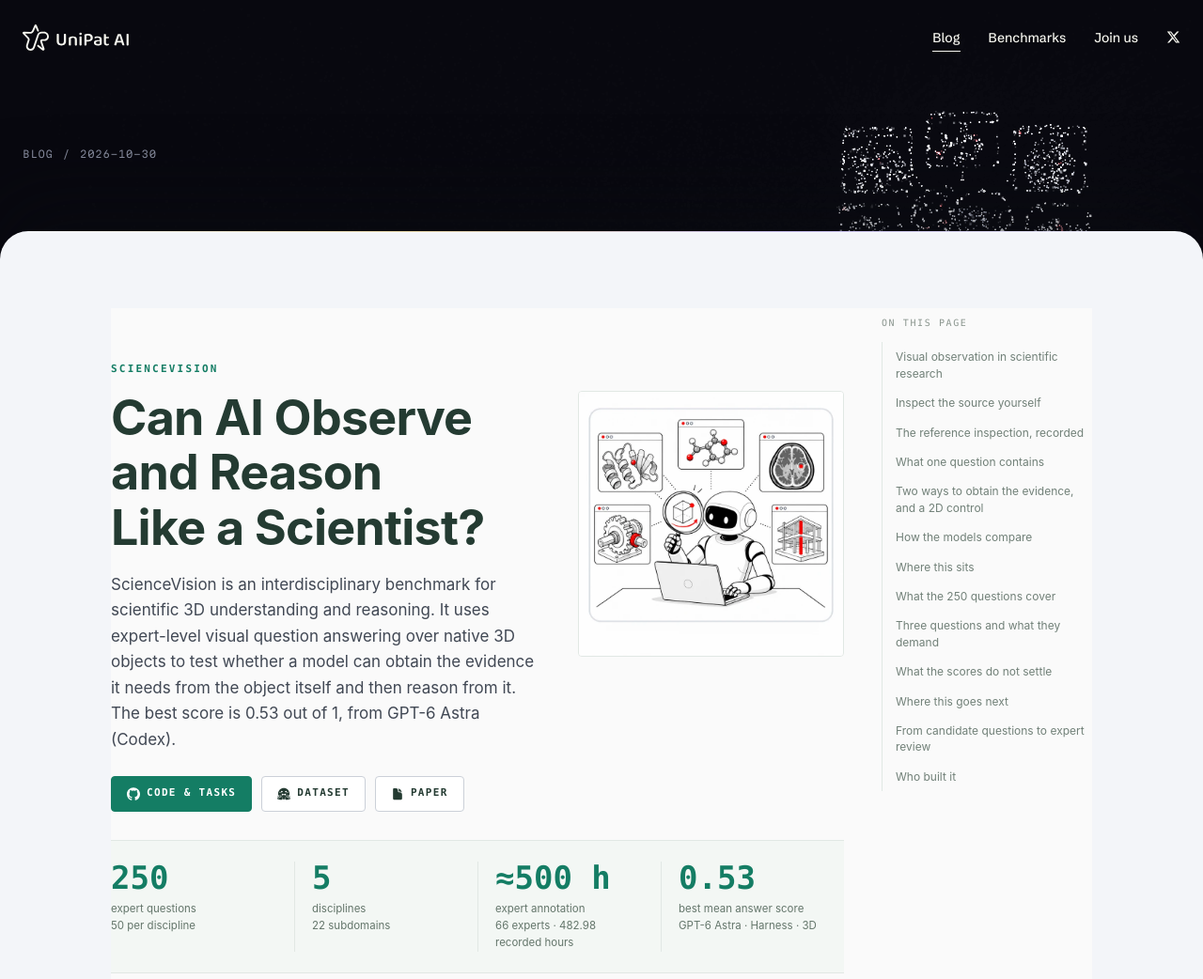
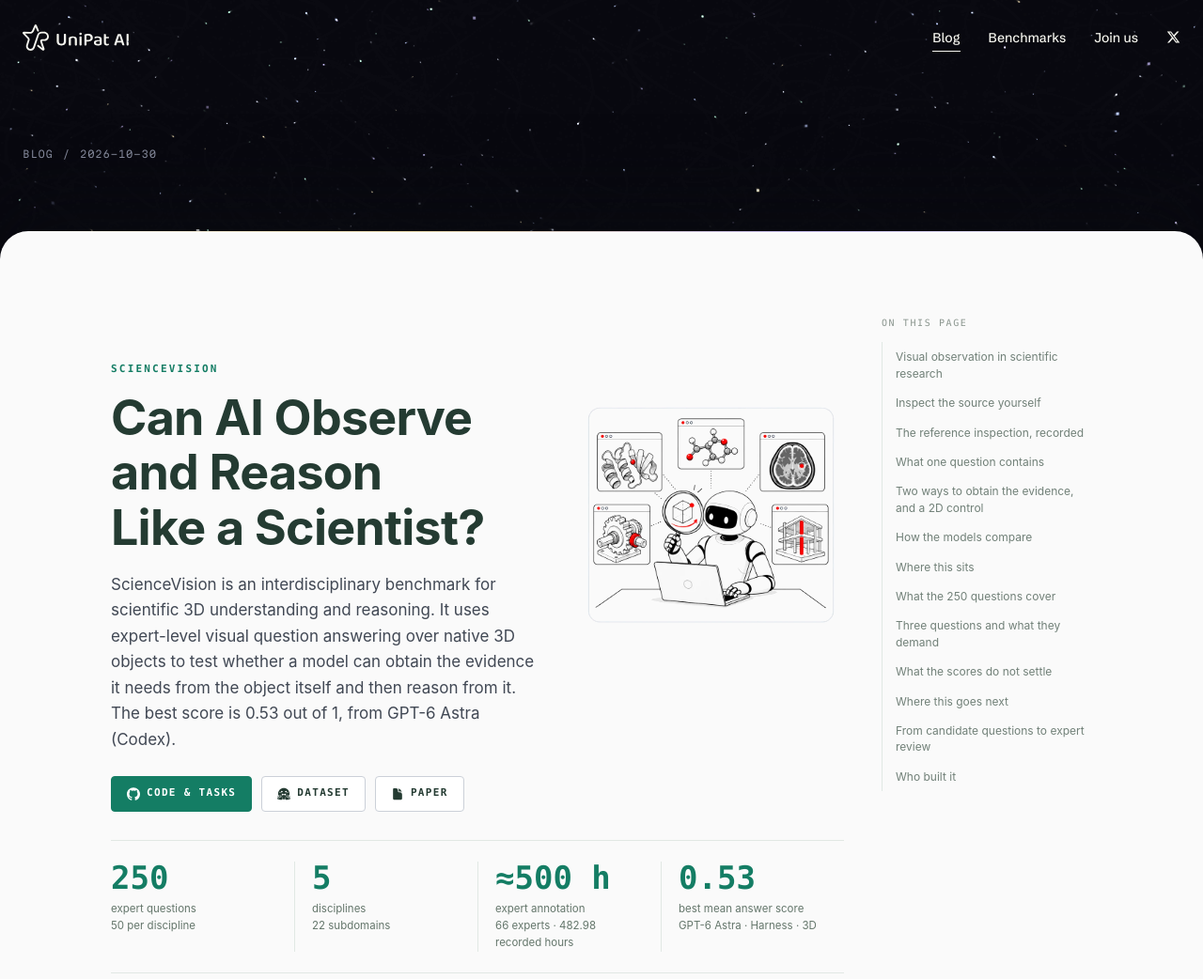
Before and after one commit to zhonggang-dev/homepage-v2, a Flask app: page /blog/ScienceVision in a window 1280 px wide. Shown: the top 1042 px of the page at 94% size. Run offline with Flask 3, Linux system fonts and the light colour scheme.

Commit message:
Refine article backgrounds and ScienceVision hero presentation

```diff
--- a/content/blog/ScienceVision.md
+++ b/content/blog/ScienceVision.md
@@ -5,7 +5,7 @@
 Layout: sciencevision
 
 <link rel="stylesheet" href="/static/sciencevision/styles/tokens.css?v=bb3701f1">
-<link rel="stylesheet" href="/static/sciencevision/styles/article.css?v=715e4e26">
+<link rel="stylesheet" href="/static/sciencevision/styles/article.css?v=1d36cf4b">
 <link rel="stylesheet" href="/static/sciencevision/styles/trajectory.css?v=b7672362">
 <link rel="stylesheet" href="/static/sciencevision/styles/components.css?v=a4a2c031">
 <link rel="stylesheet" href="/static/sciencevision/styles/viewer.css?v=1dceb7d6">
--- a/static/sciencevision/styles/article.css
+++ b/static/sciencevision/styles/article.css
@@ -225,9 +225,9 @@
   display: block;
   width: 100%;
   height: auto;
-  border: 1px solid var(--sv-rule);
-  border-radius: var(--sv-radius);
-  background: #fff;
+  /* the drawing carries its own rounded frame; multiply drops its white sheet into the ground */
+  mix-blend-mode: multiply;
+  filter: brightness(1.04) contrast(1.04);
 }
 
 /* ---------- stat strip ---------- */
@@ -239,7 +239,6 @@
   padding: 22px 0;
   border-top: 1px solid var(--sv-rule);
   border-bottom: 1px solid var(--sv-rule);
-  background: var(--sv-ground-warm);
 }
 
 .sv-stat {
--- a/static/site/site.css
+++ b/static/site/site.css
@@ -200,6 +200,9 @@
     position: relative; z-index: 2; background: var(--paper); color: var(--paper-ink); border-radius: 30px 30px 0 0; padding: 64px 0 110px; color-scheme: light; box-shadow: 0 -30px 80px rgba(10, 11, 16, .55); font-family: var(--sans); }
 .paper::before { content: ""; position: absolute; left: 30px; right: 30px; top: 0; height: 1px; background: linear-gradient(90deg, transparent, rgba(236, 217, 166, .9), rgba(194, 183, 238, .9), transparent); }
 .paper { --sv-header-height: 80px; }
+/* articles that paint their own ground: the paper takes that colour so no inner box shows */
+.paper:has(.sv-layout) { --paper: var(--sv-ground, #fafafa); }
+.paper:has(.pbx-hero) { --paper: var(--pbx-paper, #fff); }
 .paper .container { width: min(980px, 100% - 48px); margin: 0 auto; }
 :where(.paper) a { color: var(--text); }
 :where(.paper) a:hover { text-decoration: underline; text-underline-offset: 4px; }
--- a/templates/blog_detail.html
+++ b/templates/blog_detail.html
@@ -21,8 +21,8 @@
 {% endif %}
 
 {% if layout in ('feature', 'sciencevision') %}
-{# 自带 Hero 的整页版式：Markdown 内容自己负责标题区，这里只留一条短的夜空带 #}
-<section class="dhero compact" data-scene data-shape="image" data-src="{{ post.header_image }}" data-fx=".8" data-fy=".3" data-fs=".55">
+{# 自带 Hero 的整页版式：Markdown 内容自己负责标题区（含封面），这里只留一条短的夜空带，粒子散成星尘 #}
+<section class="dhero compact" data-scene data-shape="dust" data-fx=".5" data-fy=".5" data-fs="2.4" data-fa=".7">
     <div class="wrap"><span class="mono crumb"><a href="{{ url_for('blog_list') }}">Blog</a><span>/</span>{% if post.date_str %}<span>{{ post.date_str }}</span>{% endif %}</span></div>
 </section>
 {% else %}
```
